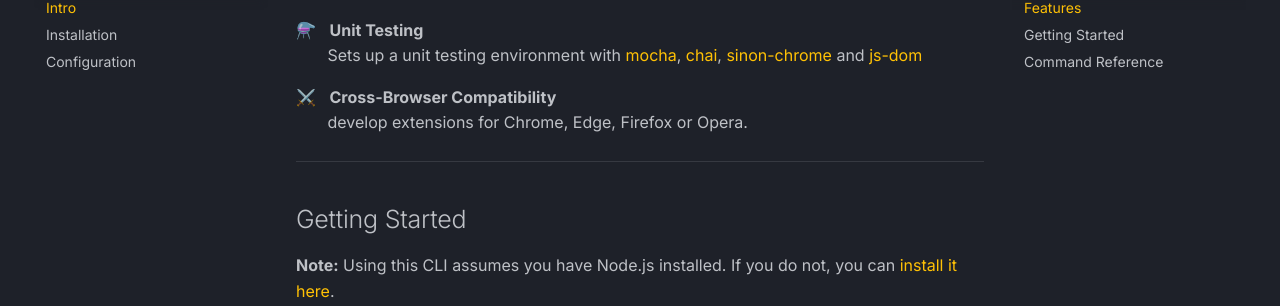
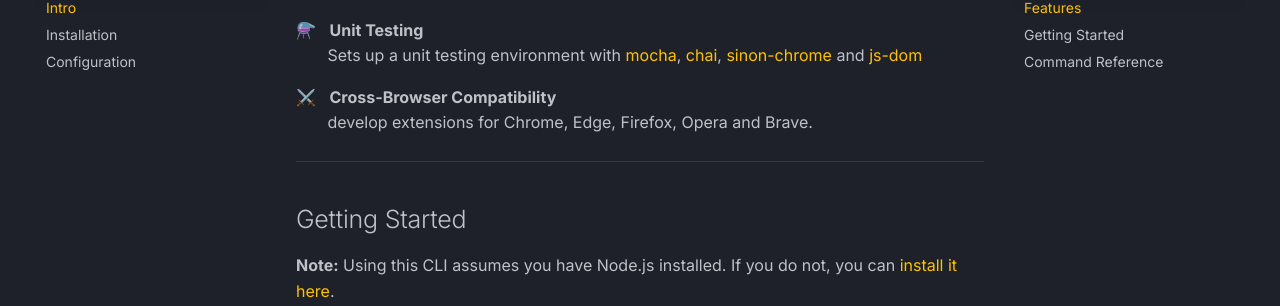
Before and after one commit to MobileFirstLLC/extension-cli, an MkDocs documentation site: the page built from guide/index.md, in a window 1280 px wide and 900 px high, scrolled down 621 px. Shown: the part 148-454 px from the top of the window. Built offline with MkDocs 1.6.1 and Material for MkDocs 9.7.7, drawn with Linux system fonts in a browser that asks for light colours; comment, search, counter and statistics services are not loaded.

Commit message:
mention brave

```diff
--- a/guide/index.md
+++ b/guide/index.md
@@ -31,7 +31,7 @@ to organize, build, test and document extension projects.</p>
 <br/>&nbsp;&nbsp; &nbsp; &nbsp; Sets up a unit testing environment with [mocha](https://mochajs.org), [chai](https://www.chaijs.com/), [sinon-chrome](https://github.com/acvetkov/sinon-chrome) and [js-dom](https://github.com/rstacruz/jsdom-global) <br/>
 
 ⚔️ &nbsp; **Cross-Browser Compatibility**
-<br/>&nbsp;&nbsp; &nbsp; &nbsp; develop extensions for Chrome, Edge, Firefox or Opera. <br/>
+<br/>&nbsp;&nbsp; &nbsp; &nbsp; develop extensions for Chrome, Edge, Firefox, Opera and Brave. <br/>
 
 * * *
 
```
Also changed, not shown: README.md (+2 -2 lines).
